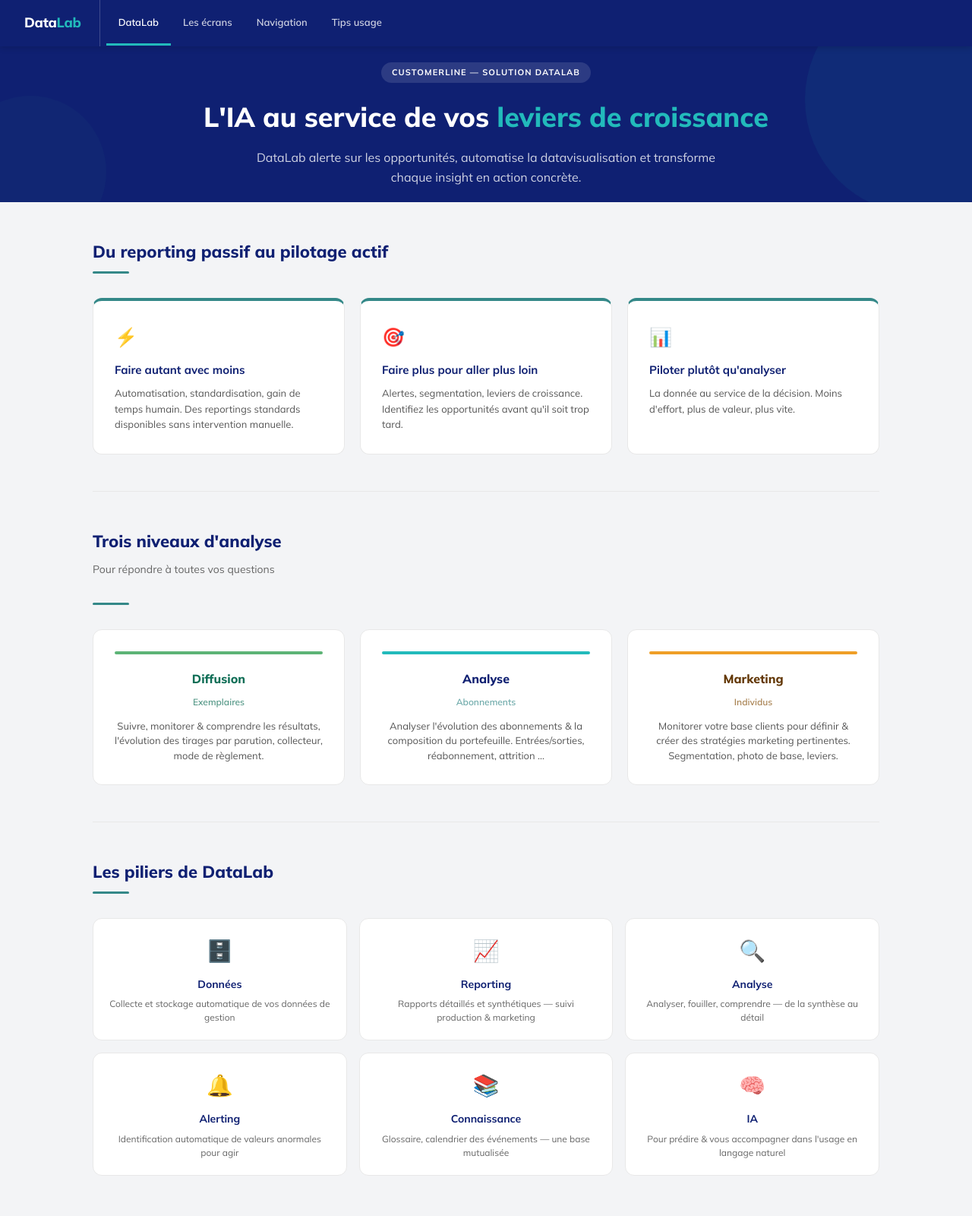
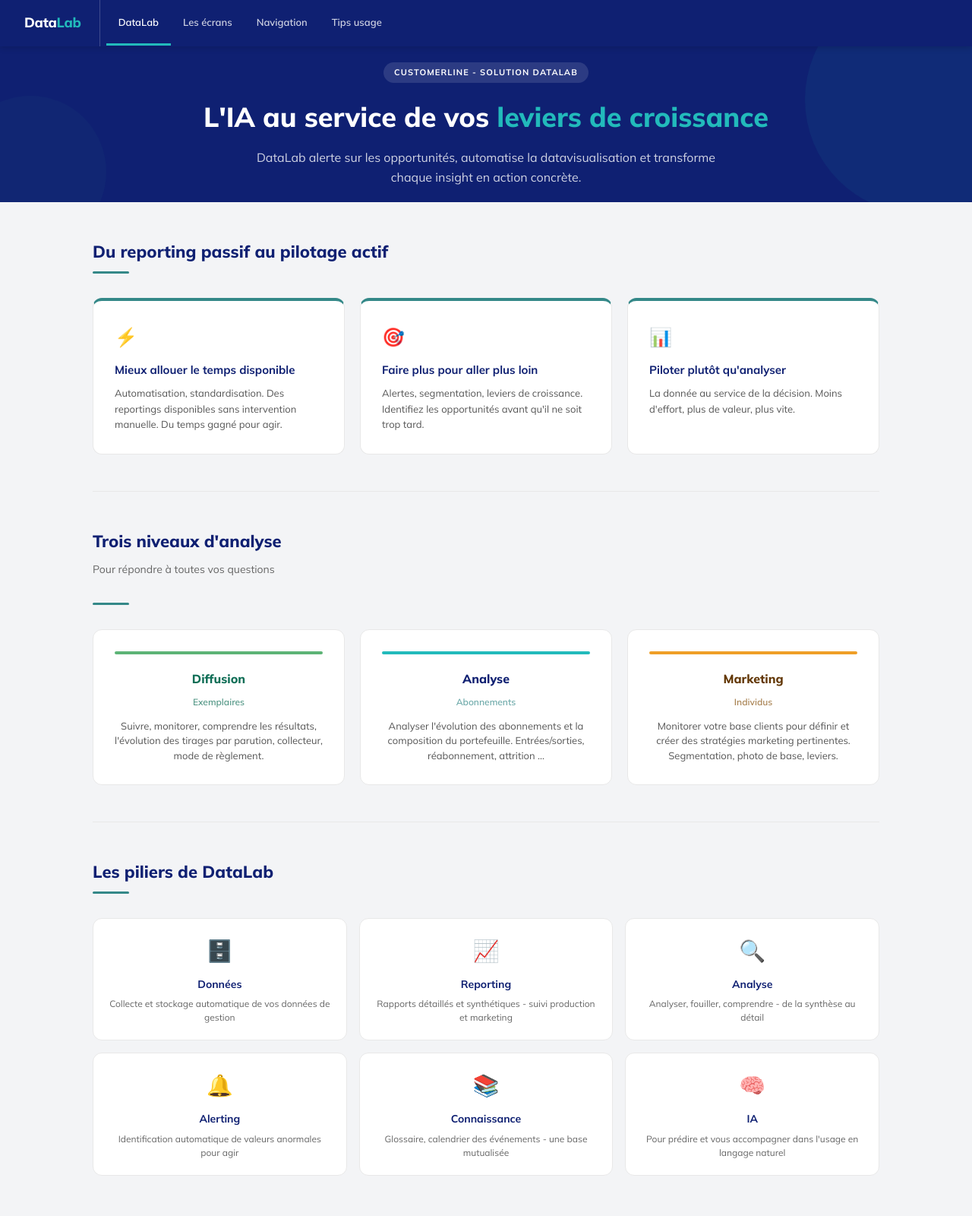
Before and after one commit to CustomerLine/CustomerLine, a plain HTML site: page minisite/index.html in a window 1280 px wide. Shown: the top 1600 px of the page at 76% size. Drawn offline with Linux system fonts and the light colour scheme.

Commit message:
Add files via upload

```diff
--- a/minisite/index.html
+++ b/minisite/index.html
@@ -1,7 +1,7 @@
 <!DOCTYPE html>
 <html lang="fr">
 <head><meta charset="utf-8"><meta name="viewport" content="width=device-width,initial-scale=1">
-<title>DataLab — Accueil</title>
+<title>DataLab - Accueil</title>
 
 <link href="https://fonts.googleapis.com/css2?family=Mulish:wght@300;400;600;700;800&display=swap" rel="stylesheet">
 <style>
@@ -105,7 +105,7 @@
 </nav>
 
 <div class="hero">
-  <div class="hero-tag">CustomerLine — Solution DataLab</div>
+  <div class="hero-tag">CustomerLine - Solution DataLab</div>
   <h1>L'IA au service de vos <span>leviers de croissance</span></h1>
   <p>DataLab alerte sur les opportunités, automatise la datavisualisation et transforme chaque insight en action concrète.</p>
 </div>
@@ -119,13 +119,13 @@
     <div class="card-grid card-grid-3">
       <div class="benefit-card">
         <div class="benefit-icon">⚡</div>
-        <div class="benefit-title">Faire autant avec moins</div>
-        <div class="benefit-desc">Automatisation, standardisation, gain de temps humain. Des reportings standards disponibles sans intervention manuelle.</div>
+        <div class="benefit-title">Mieux allouer le temps disponible</div>
+        <div class="benefit-desc">Automatisation, standardisation. Des reportings disponibles sans intervention manuelle. Du temps gagné pour agir.</div>
       </div>
       <div class="benefit-card">
         <div class="benefit-icon">🎯</div>
         <div class="benefit-title">Faire plus pour aller plus loin</div>
-        <div class="benefit-desc">Alertes, segmentation, leviers de croissance. Identifiez les opportunités avant qu'il soit trop tard.</div>
+        <div class="benefit-desc">Alertes, segmentation, leviers de croissance. Identifiez les opportunités avant qu'il ne soit trop tard.</div>
       </div>
       <div class="benefit-card">
         <div class="benefit-icon">📊</div>
@@ -145,19 +145,19 @@
         <div class="niveau-bar" style="background:#5DB476"></div>
         <div class="niveau-title" style="color:#0F6E56">Diffusion</div>
         <div class="niveau-sub" style="color:#0F6E56">Exemplaires</div>
-        <div class="niveau-desc">Suivre, monitorer & comprendre les résultats, l'évolution des tirages par parution, collecteur, mode de règlement.</div>
+        <div class="niveau-desc">Suivre, monitorer, comprendre les résultats, l'évolution des tirages par parution, collecteur, mode de règlement.</div>
       </div>
       <div class="niveau-card">
         <div class="niveau-bar" style="background:#22BABB"></div>
         <div class="niveau-title" style="color:#0F2072">Analyse</div>
         <div class="niveau-sub" style="color:#348888">Abonnements</div>
-        <div class="niveau-desc">Analyser l'évolution des abonnements & la composition du portefeuille. Entrées/sorties, réabonnement, attrition ...</div>
+        <div class="niveau-desc">Analyser l'évolution des abonnements et la composition du portefeuille. Entrées/sorties, réabonnement, attrition ...</div>
       </div>
       <div class="niveau-card">
         <div class="niveau-bar" style="background:#EF9F27"></div>
         <div class="niveau-title" style="color:#633806">Marketing</div>
         <div class="niveau-sub" style="color:#854F0B">Individus</div>
-        <div class="niveau-desc">Monitorer votre base clients pour définir & créer des stratégies marketing pertinentes. Segmentation, photo de base, leviers.</div>
+        <div class="niveau-desc">Monitorer votre base clients pour définir et créer des stratégies marketing pertinentes. Segmentation, photo de base, leviers.</div>
       </div>
     </div>
   </div>
@@ -168,11 +168,11 @@
     <div class="divider"></div>
     <div class="card-grid" style="grid-template-columns:repeat(3,1fr);gap:16px">
       <div class="pilier"><div class="pilier-icon">🗄️</div><div class="pilier-title">Données</div><div class="pilier-desc">Collecte et stockage automatique de vos données de gestion</div></div>
-      <div class="pilier"><div class="pilier-icon">📈</div><div class="pilier-title">Reporting</div><div class="pilier-desc">Rapports détaillés et synthétiques — suivi production & marketing</div></div>
-      <div class="pilier"><div class="pilier-icon">🔍</div><div class="pilier-title">Analyse</div><div class="pilier-desc">Analyser, fouiller, comprendre — de la synthèse au détail</div></div>
+      <div class="pilier"><div class="pilier-icon">📈</div><div class="pilier-title">Reporting</div><div class="pilier-desc">Rapports détaillés et synthétiques - suivi production et marketing</div></div>
+      <div class="pilier"><div class="pilier-icon">🔍</div><div class="pilier-title">Analyse</div><div class="pilier-desc">Analyser, fouiller, comprendre - de la synthèse au détail</div></div>
       <div class="pilier"><div class="pilier-icon">🔔</div><div class="pilier-title">Alerting</div><div class="pilier-desc">Identification automatique de valeurs anormales pour agir</div></div>
-      <div class="pilier"><div class="pilier-icon">📚</div><div class="pilier-title">Connaissance</div><div class="pilier-desc">Glossaire, calendrier des événements — une base mutualisée</div></div>
-      <div class="pilier"><div class="pilier-icon">🧠</div><div class="pilier-title">IA</div><div class="pilier-desc">Pour prédire & vous accompagner dans l'usage en langage naturel</div></div>
+      <div class="pilier"><div class="pilier-icon">📚</div><div class="pilier-title">Connaissance</div><div class="pilier-desc">Glossaire, calendrier des événements - une base mutualisée</div></div>
+      <div class="pilier"><div class="pilier-icon">🧠</div><div class="pilier-title">IA</div><div class="pilier-desc">Pour prédire et vous accompagner dans l'usage en langage naturel</div></div>
     </div>
   </div>
 
@@ -192,7 +192,7 @@
       <a href="navigation.html" style="display:block;text-decoration:none">
         <div class="card" style="border-top:3px solid #348888;cursor:pointer">
           <div style="font-size:20px;margin-bottom:10px">🧭</div>
-          <div style="font-size:15px;font-weight:700;color:#0F2072;margin-bottom:6px">Navigation & filtres</div>
+          <div style="font-size:15px;font-weight:700;color:#0F2072;margin-bottom:6px">Navigation et filtres</div>
           <div style="font-size:13px;color:#666">Comprendre l'interface et l'usage des filtres</div>
         </div>
       </a>
@@ -209,7 +209,7 @@
   <!-- Citation -->
    <div class="quote-block">
      <blockquote>« Moins d'effort, plus de valeur, plus vite. »</blockquote>
-      <p>Un outil marketing actionnable — automatiser, simplifier & libérer du temps pour vous aider face à vos enjeux.</p>
+      <p>Un outil marketing actionnable - automatiser, simplifier et libérer du temps pour vous aider face à vos enjeux.</p>
    </div>
 
 </div>
```
Also changed, not shown: minisite/navigation.html (+3 -3 lines), minisite/sommaire.html (+2 -2 lines), minisite/tips.html (+7 -7 lines).
